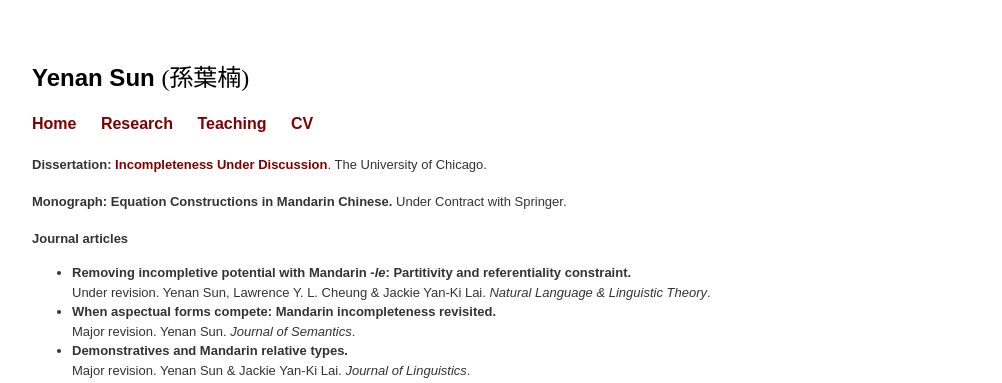
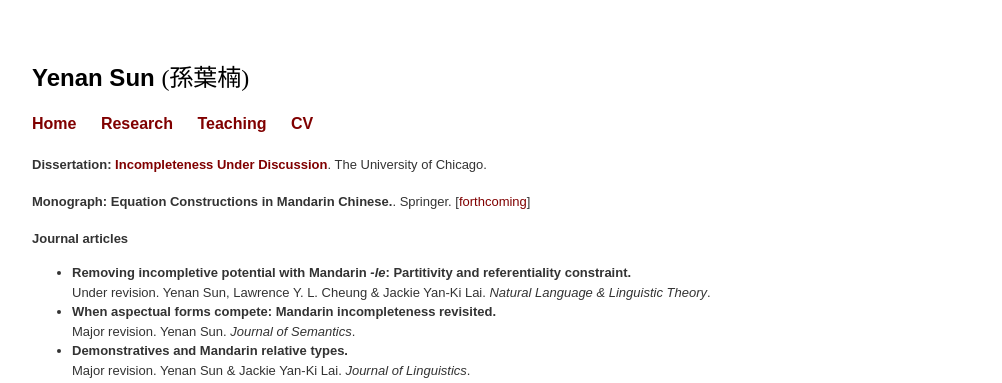
Before and after one commit to yenan09/yenan09.github.io, a Jekyll site: the page built from pub.html, in a window 1280 px wide and 900 px high. Shown: the top 383 px of the window, without its empty margins (68-1070 px from the left). Built offline with Jekyll 4.4.1, drawn with Linux system fonts in a browser that asks for light colours.

Commit message:
20250913
book in press

```diff
--- a/pub.html
+++ b/pub.html
@@ -12,7 +12,7 @@ title: Research
   <ul>
       </ul>
 
-  <b>Monograph:</b> <b>Equation Constructions in Mandarin Chinese.</b> Under Contract with Springer.
+  <b>Monograph:</b> <b>Equation Constructions in Mandarin Chinese.</b>. Springer. [<a href="https://link.springer.com/book/9789819530854" title="Monograph">forthcoming</a>]
   <ul>
       </ul>
 
```
